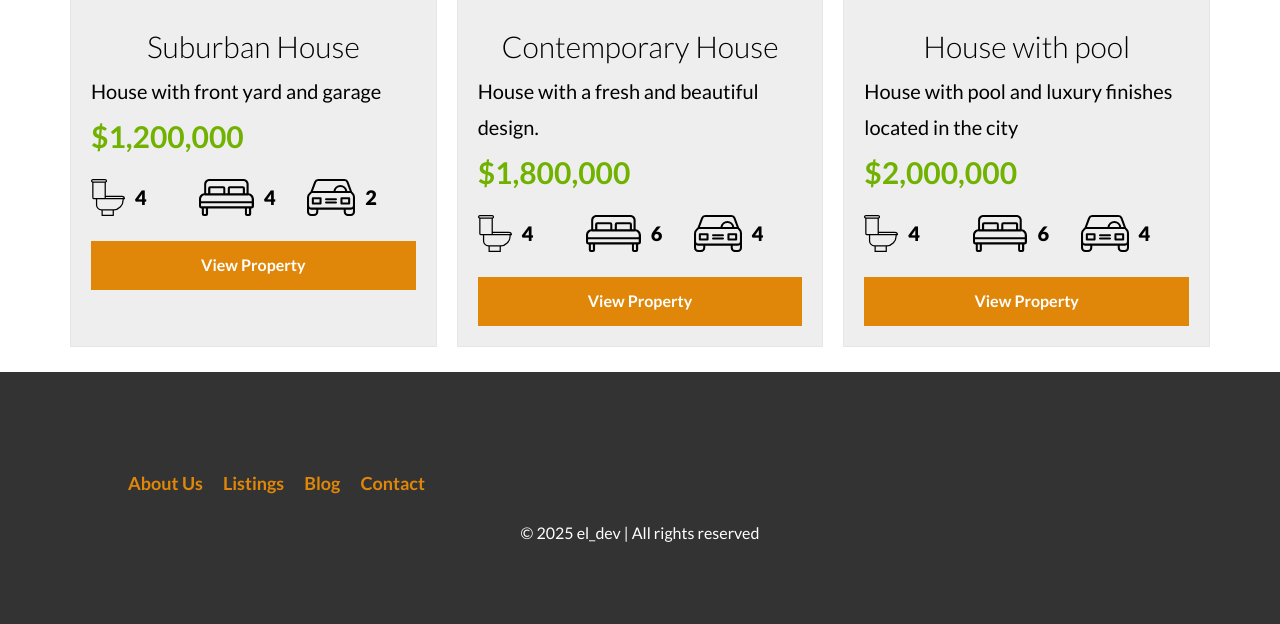
After one commit to RennyGaSal/el_dev-real-estate, a PHP site: page /listings.html in a window 1280 px wide. The commit adds this page. Shown: the part 1243-1867 px from the top of the page. Run offline with PHP 8.4, Linux system fonts and the light colour scheme; style sheets or scripts are compiled from the project's sources; some libraries are stand-ins or nearby versions.

Commit message:
feat(listings): create listings.html page with property listings and layout

```diff
--- /dev/null
+++ b/listings.html
@@ -0,0 +1,242 @@
+<!DOCTYPE html>
+<html lang="en">
+<head>
+    <meta charset="UTF-8">
+    <meta name="viewport" content="width=device-width, initial-scale=1.0">
+    <title>Real Estate</title>
+    <link rel="stylesheet" href="build/css/app.css">
+</head>
+<body>
+    <header class="header">
+        <div class="container container-header">
+            <div class="bar">
+                <a href="/">
+                    <img src="build/img/logo.svg" alt="Real Estate Logo">
+                </a>
+                <nav class="nav">
+                    <a href="about.html" class="header-link">About Us</a>
+                    <a href="listings.html" class="header-link">Listings</a>
+                    <a href="blog.html" class="header-link">Blog</a>
+                    <a href="contact.html" class="header-link">Contact</a>
+                </nav>
+            </div> <!--.bar-->
+
+        </div> <!--.container-->
+    </header>
+
+    <main class="container section">
+        <section class="section container">
+        <h2>Houses and Apartments for Sale</h2>
+
+        <div class="container-listings">
+            <div class="listing">
+                <picture>
+                    <source srcset="build/img/ad1.webp" type="image/webp">
+                    <source srcset="build/img/ad1.jpg" type="image/jpeg">
+                    <img loading="lazy" src="build/img/ad1.jpg" alt="House 1">
+                </picture>
+
+                <div class="content-listing">
+                    <h3>Luxury house on the lake</h3>
+                    <p>Lake house with excellent views, luxury finishes at an excellent price</p>
+                    <p class="price">$1,500,000</p>
+
+                    <ul class="icons-properties">
+                        <li>
+                            <img loading="lazy" src="build/img/icon_wc.svg" alt="WC Icon">
+                            <p>3</p>
+                        </li>
+                        <li>
+                            <img loading="lazy" src="build/img/icon_bedroom.svg" alt="Bedroom Icon">
+                            <p>3</p>
+                        </li>
+                        <li>
+                            <img loading="lazy" src="build/img/icon_parking.svg" alt="Parking Icon">
+                            <p>4</p>
+                        </li>
+                    </ul>
+
+                    <a href="listing.html" class="button-yellow-block">View Property</a>
+
+                </div> <!--.content-listing-->
+            </div> <!--.listing-->
+
+            <div class="listing">
+                <picture>
+                    <source srcset="build/img/ad2.webp" type="image/webp">
+                    <source srcset="build/img/ad2.jpg" type="image/jpeg">
+                    <img loading="lazy" src="build/img/ad2.jpg" alt="House 2">
+                </picture>
+
+                <div class="content-listing">
+                    <h3>House with luxury finishes</h3>
+                    <p>Furnished house with modern design, as well as home automation technology</p>
+                    <p class="price">$2,000,000</p>
+
+                    <ul class="icons-properties">
+                        <li>
+                            <img loading="lazy" src="build/img/icon_wc.svg" alt="WC Icon">
+                            <p>3</p>
+                        </li>
+                        <li>
+                            <img loading="lazy" src="build/img/icon_bedroom.svg" alt="Bedroom Icon">
+                            <p>4</p>
+                        </li>
+                        <li>
+                            <img loading="lazy" src="build/img/icon_parking.svg" alt="Parking Icon">
+                            <p>4</p>
+                        </li>
+                    </ul>
+
+                    <a href="listing.html" class="button-yellow-block">View Property</a>
+
+                </div> <!--.content-listing-->
+            </div> <!--.listing-->
+
+            <div class="listing">
+                <picture>
+                    <source srcset="build/img/ad3.webp" type="image/webp">
+                    <source srcset="build/img/ad3.jpg" type="image/jpeg">
+                    <img loading="lazy" src="build/img/ad3.jpg" alt="House 3">
+                </picture>
+
+                <div class="content-listing">
+                    <h3>House with pool</h3>
+                    <p>House with pool and luxury finishes located in the city</p>
+                    <p class="price">$3,000,000</p>
+
+                    <ul class="icons-properties">
+                        <li>
+                            <img loading="lazy" src="build/img/icon_wc.svg" alt="WC Icon">
+                            <p>4</p>
+                        </li>
+                        <li>
+                            <img loading="lazy" src="build/img/icon_bedroom.svg" alt="Bedroom Icon">
+                            <p>6</p>
+                        </li>
+                        <li>
+                            <img loading="lazy" src="build/img/icon_parking.svg" alt="Parking Icon">
+                            <p>4</p>
+                        </li>
+                    </ul>
+
+                    <a href="listing.html" class="button-yellow-block">View Property</a>
+
+                </div> <!--.content-listing-->
+            </div> <!--.listing-->
+
+            <div class="listing">
+                <picture>
+                    <source srcset="build/img/ad4.webp" type="image/webp">
+                    <source srcset="build/img/ad4.jpg" type="image/jpeg">
+                    <img loading="lazy" src="build/img/ad4.jpg" alt="House 4">
+                </picture>
+
+                <div class="content-listing">
+                    <h3>Suburban House</h3>
+                    <p>House with front yard and garage</p>
+                    <p class="price">$1,200,000</p>
+
+                    <ul class="icons-properties">
+                        <li>
+                            <img loading="lazy" src="build/img/icon_wc.svg" alt="WC Icon">
+                            <p>4</p>
+                        </li>
+                        <li>
+                            <img loading="lazy" src="build/img/icon_bedroom.svg" alt="Bedroom Icon">
+                            <p>4</p>
+                        </li>
+                        <li>
+                            <img loading="lazy" src="build/img/icon_parking.svg" alt="Parking Icon">
+                            <p>2</p>
+                        </li>
+                    </ul>
+
+                    <a href="listing.html" class="button-yellow-block">View Property</a>
+
+                </div> <!--.content-listing-->
+            </div> <!--.listing-->
+
+            <div class="listing">
+                <picture>
+                    <source srcset="build/img/ad5.webp" type="image/webp">
+                    <source srcset="build/img/ad5.jpg" type="image/jpeg">
+                    <img loading="lazy" src="build/img/ad5.jpg" alt="House 5">
+                </picture>
+
+                <div class="content-listing">
+                    <h3>Contemporary House</h3>
+                    <p>House with a fresh and beautiful design.</p>
+                    <p class="price">$1,800,000</p>
+
+                    <ul class="icons-properties">
+                        <li>
+                            <img loading="lazy" src="build/img/icon_wc.svg" alt="WC Icon">
+                            <p>4</p>
+                        </li>
+                        <li>
+                            <img loading="lazy" src="build/img/icon_bedroom.svg" alt="Bedroom Icon">
+                            <p>6</p>
+                        </li>
+                        <li>
+                            <img loading="lazy" src="build/img/icon_parking.svg" alt="Parking Icon">
+                            <p>4</p>
+                        </li>
+                    </ul>
+
+                    <a href="listing.html" class="button-yellow-block">View Property</a>
+
+                </div> <!--.content-listing-->
+            </div> <!--.listing-->
+
+            <div class="listing">
+                <picture>
+                    <source srcset="build/img/ad6.webp" type="image/webp">
+                    <source srcset="build/img/ad6.jpg" type="image/jpeg">
+                    <img loading="lazy" src="build/img/ad6.jpg" alt="House 6">
+                </picture>
+
+                <div class="content-listing">
+                    <h3>House with pool</h3>
+                    <p>House with pool and luxury finishes located in the city</p>
+                    <p class="price">$2,000,000</p>
+
+                    <ul class="icons-properties">
+                        <li>
+                            <img loading="lazy" src="build/img/icon_wc.svg" alt="WC Icon">
+                            <p>4</p>
+                        </li>
+                        <li>
+                            <img loading="lazy" src="build/img/icon_bedroom.svg" alt="Bedroom Icon">
+                            <p>6</p>
+                        </li>
+                        <li>
+                            <img loading="lazy" src="build/img/icon_parking.svg" alt="Parking Icon">
+                            <p>4</p>
+                        </li>
+                    </ul>
+
+                    <a href="listing.html" class="button-yellow-block">View Property</a>
+
+                </div> <!--.content-listing-->
+            </div> <!--.listing-->
+
+        </div> <!--.container-listings-->
+    </main>
+
+    <footer class="footer section">
+        <div class="container container-footer">
+            <nav class="nav">
+                <a href="about.html" class="footer-link">About Us</a>
+                <a href="listings.html" class="footer-link">Listings</a>
+                <a href="blog.html" class="footer-link">Blog</a>
+                <a href="contact.html" class="footer-link">Contact</a>
+            </nav>
+        </div> <!--.container-->
+
+        <p class="copyright">&copy; 2025 el_dev | All rights reserved</p>
+    </footer>
+
+    <script src="build/js/bundle.min.js"></script>
+</body>
+</html>
--- a/src/scss/layout/_listings.scss
+++ b/src/scss/layout/_listings.scss
@@ -19,18 +19,19 @@
     h3, p {
         margin: 0;
     }
+}
 
-    .price {
+.price {
         color: v.$green;
         font-weight: v.$bold;
         font-size: 3rem;
     }
-}
 
 .icons-properties {
     display: flex;
     list-style-type: none;
     padding: 0;
+    max-width: 40rem;
 
     li {
         flex: 1;
```
